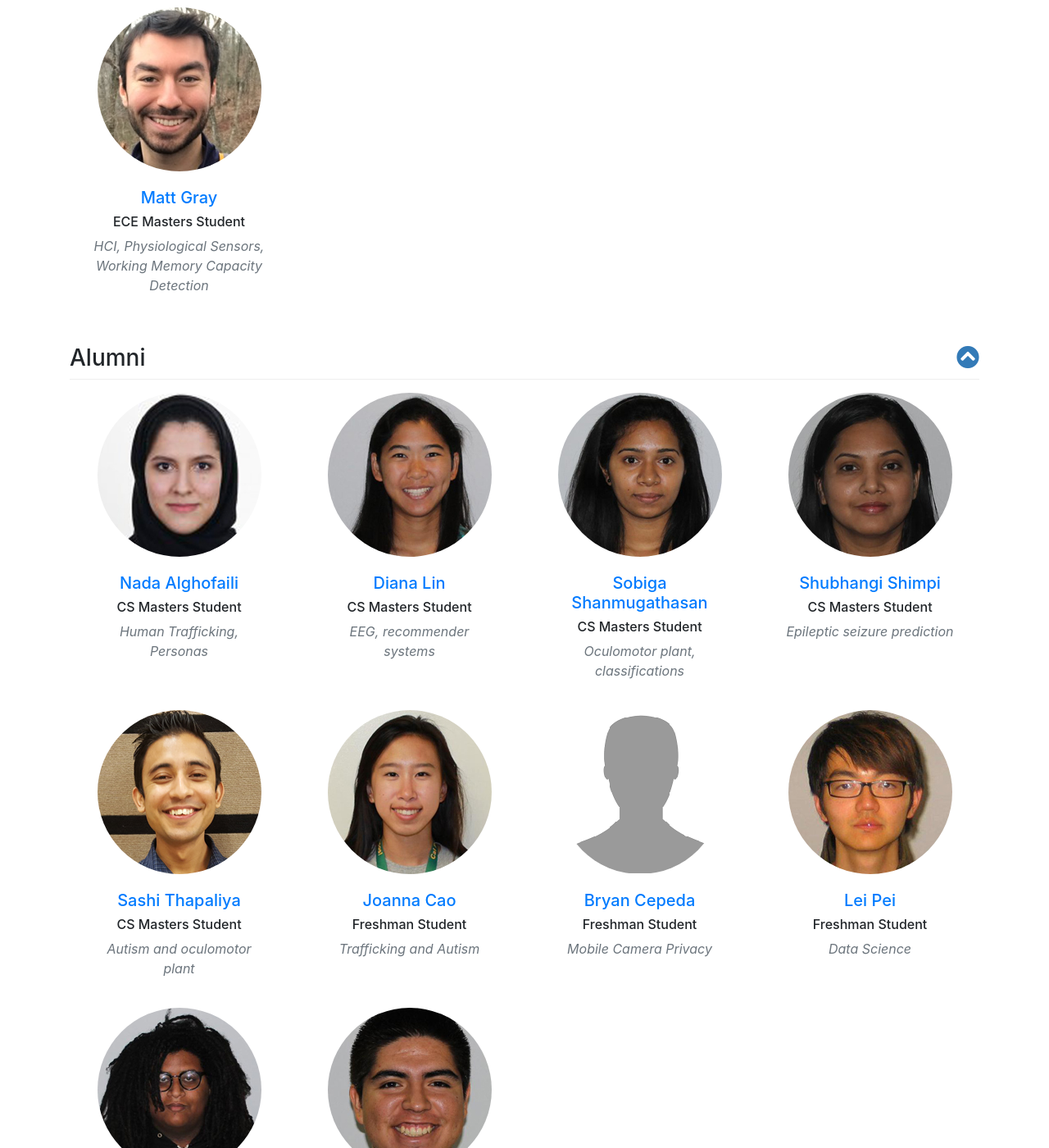
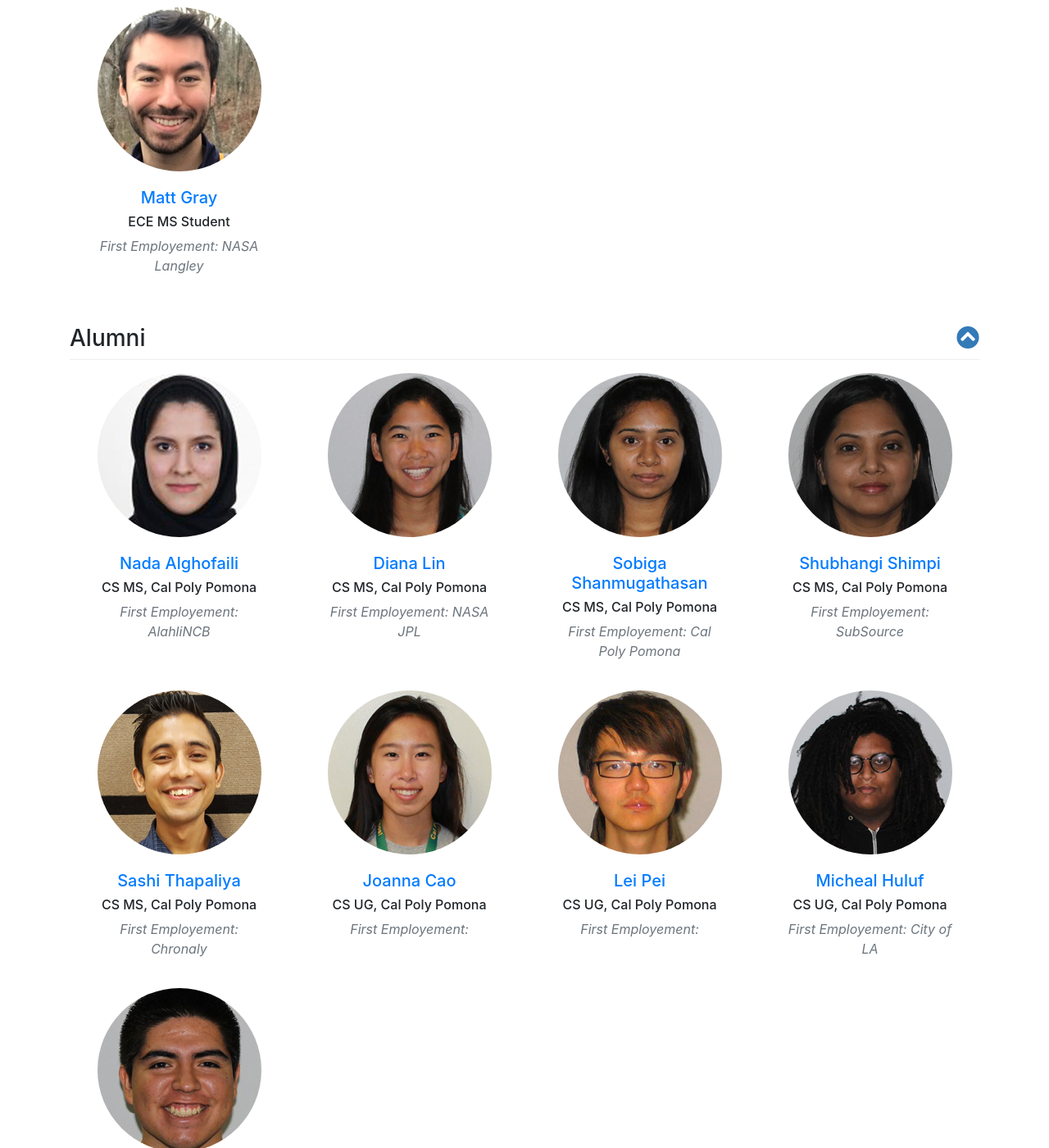
Before and after one commit to nirdslab/nirdslab.github.io, a Jekyll site: the page built from team.md, in a window 1280 px wide and 1400 px high, scrolled down 1398 px. Shown: the whole window at 82% size. Built offline with Jekyll 4.4.1, drawn with Linux system fonts in a browser that asks for light colours; nearby versions of some CDN libraries; some of the changed text lies outside the part shown.

Commit message:
Update members.yml
team list updated

```diff
--- a/_data/members.yml
+++ b/_data/members.yml
@@ -35,83 +35,76 @@
 
 - name: "Matt Gray"
   img: "/assets/img/team/mattgray.jpg"
-  title: "ECE Masters Student"
-  interests: "HCI, Physiological Sensors, Working Memory Capacity Detection"
+  title: "ECE MS Student"
+  interests: "First Employement: NASA Langley"
   url:
   category: "Masters Students"
 
 - name: "Nada Alghofaili"
   img: "/assets/img/team/nada.jpg"
-  title: "CS Masters Student"
-  interests: "Human Trafficking, Personas"
+  title: "CS MS, Cal Poly Pomona"
+  interests: "First Employement: AlahliNCB"
   url:
   category: "Alumni"
 
 - name: "Diana Lin"
   img: "/assets/img/team/diana.jpg"
-  title: "CS Masters Student"
-  interests: "EEG, recommender systems"
+  title: "CS MS, Cal Poly Pomona"
+  interests: "First Employement: NASA JPL"
   url:
   category: "Alumni"
 
 - name: "Sobiga Shanmugathasan"
   img: "/assets/img/team/sobiga.jpg"
-  title: "CS Masters Student"
-  interests: "Oculomotor plant, classifications"
+  title: "CS MS, Cal Poly Pomona"
+  interests: "First Employement: Cal Poly Pomona"
   url:
   category: "Alumni"
 
 - name: "Shubhangi Shimpi"
   img: "/assets/img/team/shubhangi.jpg"
-  title: "CS Masters Student"
-  interests: "Epileptic seizure prediction"
+  title: "CS MS, Cal Poly Pomona"
+  interests: "First Employement: SubSource"
   url:
   category: "Alumni"
 
 - name: "Sashi Thapaliya"
   img: "/assets/img/team/sashi.jpg"
-  title: "CS Masters Student"
-  interests: "Autism and oculomotor plant"
+  title: "CS MS, Cal Poly Pomona"
+  interests: "First Employement: Chronaly"
   url:
   category: "Alumni"
 
 - name: "Joanna Cao"
   img: "/assets/img/team/joanna.jpg"
-  title: "Freshman Student"
-  interests: "Trafficking and Autism"
-  url:
-  category: "Alumni"
-
-- name: "Bryan Cepeda"
-  img: ""
-  title: "Freshman Student"
-  interests: "Mobile Camera Privacy"
+  title: "CS UG, Cal Poly Pomona"
+  interests: "First Employement:"
   url:
   category: "Alumni"
 
 - name: "Lei Pei"
   img: "/assets/img/team/lei.jpg"
-  title: "Freshman Student"
-  interests: "Data Science"
+  title: "CS UG, Cal Poly Pomona"
+  interests: "First Employement:"
   url:
   category: "Alumni"
 
 - name: "Micheal Huluf"
   img: "/assets/img/team/micheal.jpg"
-  title: "CS Senior Project Student"
-  interests: "Eye movement classifications"
+  title: "CS UG, Cal Poly Pomona"
+  interests: "First Employement: City of LA"
   url:
   category: "Alumni"
 
 - name: "Cesar Pedroza"
   img: "/assets/img/team/cesar.jpg"
-  title: "CS Senior Project Student"
-  interests: "EEG, Mobile Applications"
+  title: "CS UG, Cal Poly Pomona"
+  interests: "First Employement: Amex"
   url:
   category: "Alumni"
 
 - name: "Isuru Gunawardena"
-  title: "Highschool student"
+  title: "Ocean Lakes Highschool"
   url:
   category: "Visiting Students"
 
```
